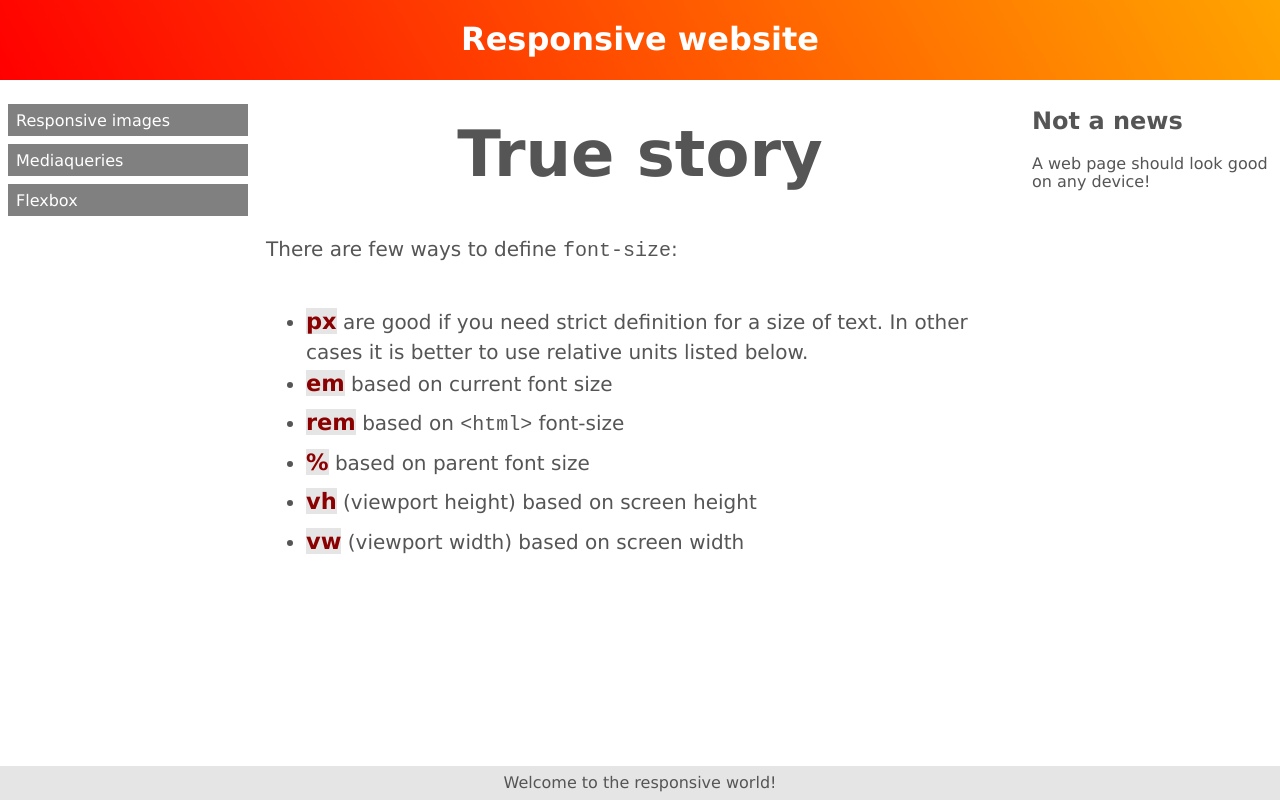
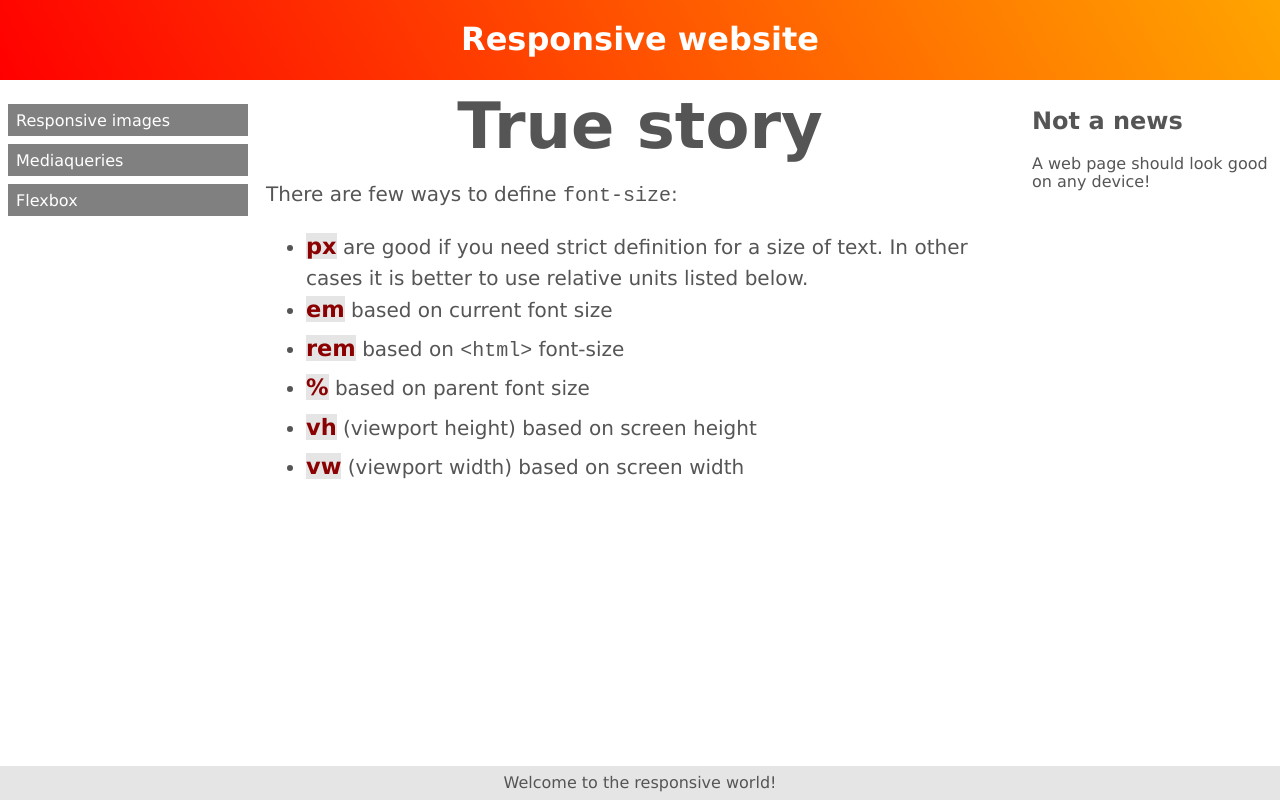
Before and after one commit to v13artibyakin/html5-css3, a plain HTML site: page responsive-layout/task4/index.html in a window 1280 px wide. Drawn offline with nearby package versions, Linux system fonts and the light colour scheme.

Commit message:
try next

```diff
--- a/responsive-layout/task4/styles.css
+++ b/responsive-layout/task4/styles.css
@@ -26,8 +26,8 @@ html {
   height: 100%;
 }
 .section {
-  display: flex;
-  flex-direction: column;
+  /* display: flex;
+  flex-direction: column; */
   width: 60%;
   height: 100%;
   padding: 0.5em;
@@ -58,7 +58,8 @@ html {
 .section__header {
   font-size: 5vw;
   margin: auto;
-  line-height: 2em;
+  /* line-height: 2em; */
+  text-align: center;
 }
 .nav-list {
   list-style-type: none;
```
